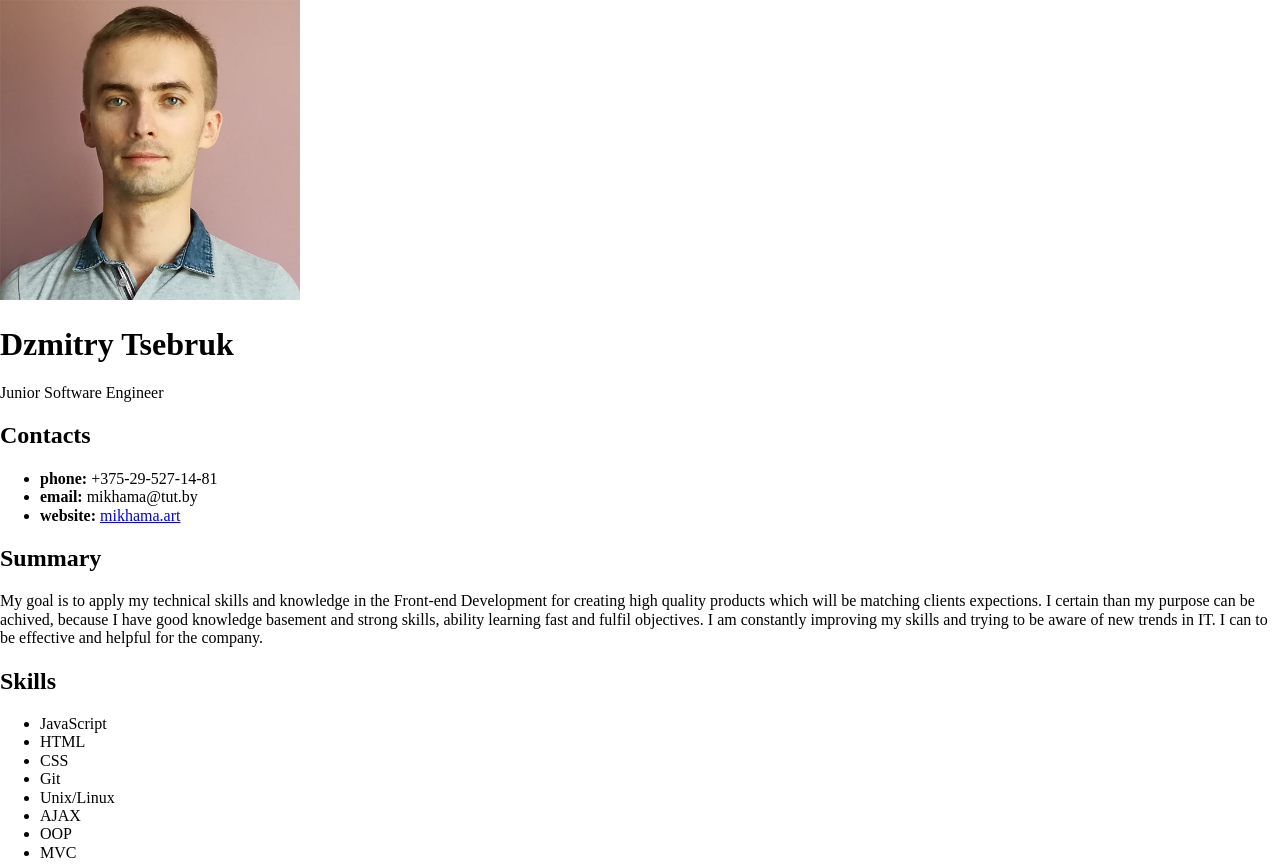
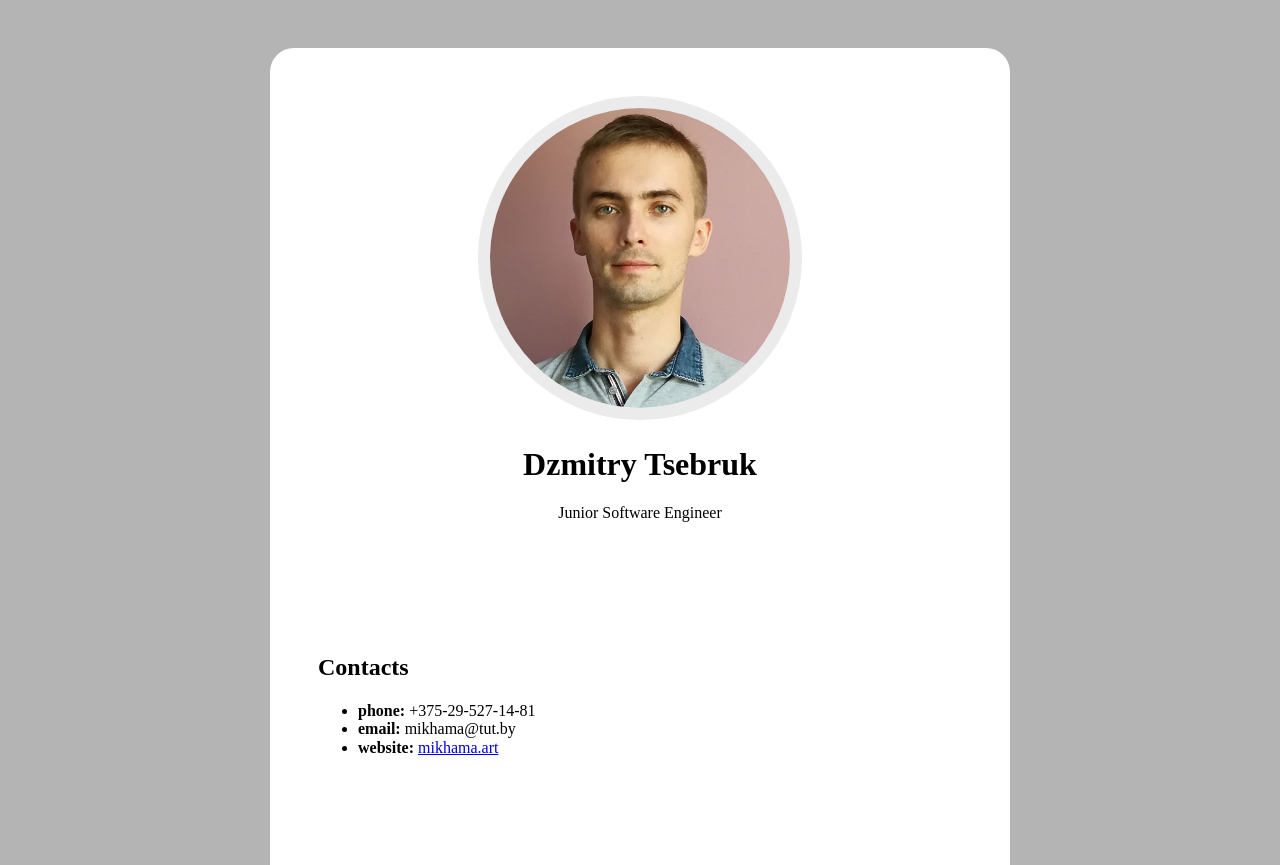
Before and after one commit to mikhama/rsschool-codejam1-cv, a plain HTML site: page index.html in a window 1280 px wide. Shown: the top 865 px of the page. Drawn offline with Linux system fonts and the light colour scheme.

Commit message:
feat: add some styles

```diff
--- a/index.html
+++ b/index.html
@@ -7,12 +7,13 @@
   <link rel="stylesheet" href="styles/style.css">
 </head>
 <body>
-  <article>
-    <img src="images/avatar.jpg" alt="I am on the photo" width="300" height="300">
+  <main>
+    <article class="block candidate">
+      <img class="avatar" src="images/avatar.jpg" alt="I am on the photo" width="300" height="300">
       <h1>Dzmitry Tsebruk</h1>
       <p>Junior Software Engineer</p>
     </article>
-  <article>
+    <article class="block contacts">
       <h2>Contacts</h2>
       <ul>
         <li><b>phone:</b> +375-29-527-14-81</li>
@@ -20,7 +21,7 @@
         <li><b>website:</b> <a href="http://mikhama.art/">mikhama.art</a></li>
       </ul>
     </article>
-  <article>
+    <article class="block summary">
       <h2>Summary</h2>
       <p>
         My goal is to apply my technical skills and knowledge in the Front-end
@@ -32,7 +33,7 @@
         the company.
       </p>
     </article>
-  <article>
+    <article class="block skills">
       <h2>Skills</h2>
       <ul>
         <li>JavaScript</li>
@@ -45,7 +46,7 @@
         <li>MVC</li>
       </ul>
     </article>
-  <article>
+    <article class="block code-examples">
       <h2>Code Examples</h2>
       <pre>
   module.exports = function solveEquation(equation) {
@@ -70,7 +71,7 @@ module.exports = function solveEquation(equation) {
         <a href="https://github.com/mikhama">GitHub account</a>
       </p>
     </article>
-  <article>
+    <article class="block experience">
       <h2>Experience</h2>
       <p>
           I am getting experience on Rolling Scopes School Courses. I am improving my
@@ -81,7 +82,7 @@ module.exports = function solveEquation(equation) {
           been creating pages with AJAX technology.
       </p>
     </article>
-  <article>
+    <article class="block education">
       <h2>Education</h2>
       <ul>
         <li>
@@ -125,7 +126,7 @@ module.exports = function solveEquation(equation) {
         </li>
       </ul>
     </article>
-  <article>
+    <article class="block english-level">
       <h2>English Level</h2>
       <p>
         I have been learning English since
@@ -138,5 +139,6 @@ module.exports = function solveEquation(equation) {
         <time datetime="2018-09-09">September 9th, 2018</time>.
       </p>
     </article>
+  </main>
 </body>
 </html>
--- a/styles/style.css
+++ b/styles/style.css
@@ -0,0 +1,27 @@
+body {
+  max-width: 1024px;
+  margin: 0 auto;
+  background-color: rgb(180, 180, 180);
+}
+
+main {
+  max-width: 740px;
+  margin: 48px auto;
+  background-color: white;
+  border-radius: 24px;
+}
+
+.block {
+  padding: 48px;
+}
+
+.candidate {
+  text-align: center;
+}
+
+.candidate .avatar {
+  width: 300px;
+  height: 300px;
+  border: 12px solid rgb(235, 235, 235);
+  border-radius: 50%;
+}
```
Lines whose indentation alone changed are shown as unchanged.
